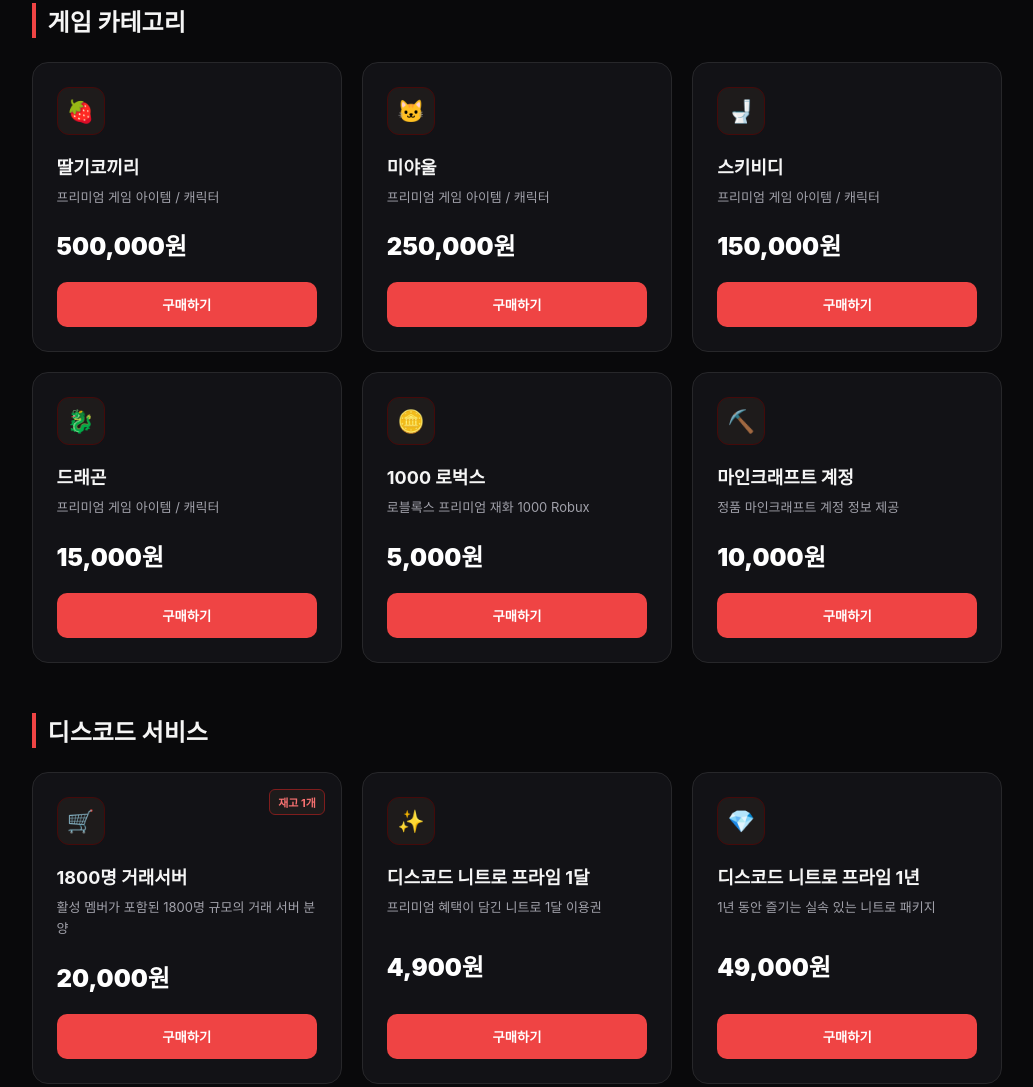
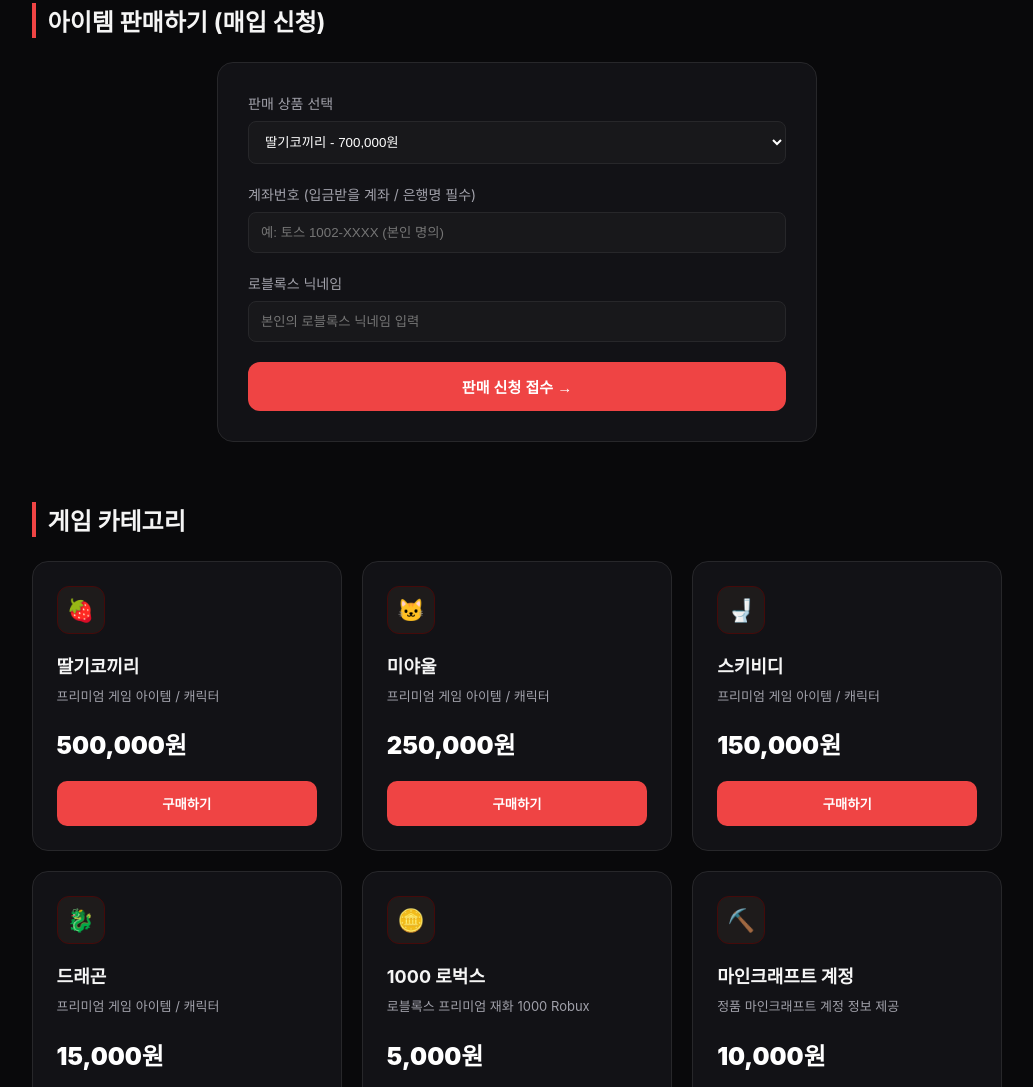
Before and after one commit to seonmi9814-bot/RedShop, a website: page index.html in a window 1280 px wide. Shown: the part 601-1688 px from the top of the page, without its empty margins (123-1156 px from the left). Drawn offline with Linux system fonts and the light colour scheme.

Commit message:
feat: 상단 구매/판매 메뉴 및 전체 기능 통합 코드 반영

```diff
--- a/index.html
+++ b/index.html
@@ -9,7 +9,7 @@
 a{text-decoration:none;color:inherit}.nav{height:76px;border-bottom:1px solid #202024;display:flex;align-items:center;justify-content:space-between;padding:0 7%;background:rgba(11, 11, 13, 0.85);backdrop-filter:blur(10px);position:sticky;top:0;z-index:10}
 .nav-left{display:flex;align-items:center;gap:15px}
 .logo{font-size:24px;font-weight:900;letter-spacing:2px}.logo span{color:#ff3030}
-.navlinks{display:flex;gap:30px;color:#a1a1aa;font-size:14px;font-weight:500}.navlinks a:hover{color:#fff}
+.navlinks{display:flex;gap:20px;color:#a1a1aa;font-size:14px;font-weight:500}.navlinks a:hover{color:#fff}
 .nav-right{display:flex;align-items:center;gap:12px}
 .hero{padding:100px 7% 70px;text-align:center;background:radial-gradient(circle at 50% 0,#450a0a 0,transparent 50%)}
 .badge{display:inline-block;color:#f87171;border:1px solid #7f1d1d;background:#450a0a;padding:6px 14px;border-radius:999px;font-size:12px;font-weight:700;letter-spacing:0.5px}
@@ -24,6 +24,12 @@ h1{font-size:52px;margin:20px 0 12px;font-weight:800;line-height:1.2}.hero p{col
 .price-area{margin-bottom:20px}.price{font-size:24px;font-weight:900;color:#fff}
 .buy{width:100%;border:0;background:#ef4444;color:white;padding:13px;border-radius:10px;font-weight:700;cursor:pointer;transition:.2s}.buy:hover{background:#dc2626}
 footer{border-top:1px solid #202024;text-align:center;padding:30px;color:#71717a;font-size:13px;background:#0b0b0d}
+
+/* 판매 전용 폼 스타일 */
+.sell-form{background:#121216;padding:30px;border-radius:16px;border:1px solid #27272a;max-width:600px;margin:auto}
+.form-group{margin-bottom:20px}.form-label{display:block;margin-bottom:8px;font-size:14px;color:#a1a1aa}
+.sell-form input, .sell-form select{width:100%;padding:12px;background:#18181b;border:1px solid #27272a;border-radius:8px;color:#fff;outline:none}
+.sell-form input:focus, .sell-form select:focus{border-color:#ef4444}
 
 /* 모달 스타일 */
 .modal-bg{position:fixed;top:0;left:0;width:100%;height:100%;background:rgba(0,0,0,0.7);backdrop-filter:blur(5px);display:flex;align-items:center;justify-content:center;z-index:100;display:none}
@@ -60,6 +66,8 @@ footer{border-top:1px solid #202024;text-align:center;padding:30px;color:#71717a
     <a href="#discord-section">디스코드</a>
     <a href="#ott-section">OTT</a>
     <a href="#" onclick="openSupportModal(event)">고객지원</a>
+    <a href="#products" style="color:#ef4444">구매</a>
+    <a href="#sell-section" style="color:#ef4444">판매</a>
   </div>
   <div class="nav-right"></div>
 </nav>
@@ -72,6 +80,32 @@ footer{border-top:1px solid #202024;text-align:center;padding:30px;color:#71717a
 </header>
 
 <main class="wrap" id="products">
+  <!-- 판매(매입) 신청 섹션 -->
+  <section id="sell-section" style="margin-bottom: 60px;">
+    <h2 class="section-title">아이템 판매하기 (매입 신청)</h2>
+    <div class="sell-form">
+      <div class="form-group">
+        <label class="form-label">판매 상품 선택</label>
+        <select id="sellItem">
+          <option value="딸기코끼리 (700,000원)">딸기코끼리 - 700,000원</option>
+          <option value="미야울 (400,000원)">미야울 - 400,000원</option>
+          <option value="스키비디 (250,000원)">스키비디 - 250,000원</option>
+          <option value="드래곤 (25,000원)">드래곤 - 25,000원</option>
+          <option value="변이가라마 (7,000원)">변이가라마 - 7,000원</option>
+        </select>
+      </div>
+      <div class="form-group">
+        <label class="form-label">계좌번호 (입금받을 계좌 / 은행명 필수)</label>
+        <input type="text" id="sellAccount" placeholder="예: 토스 1002-XXXX (본인 명의)">
+      </div>
+      <div class="form-group">
+        <label class="form-label">로블록스 닉네임</label>
+        <input type="text" id="sellNick" placeholder="본인의 로블록스 닉네임 입력">
+      </div>
+      <button class="modal-btn" onclick="sendSellToDiscord()">판매 신청 접수 →</button>
+    </div>
+  </section>
+
   <!-- 게임 카테고리 -->
   <div id="game-section" style="margin-bottom: 50px;">
     <h2 class="section-title">게임 카테고리</h2>
@@ -119,10 +153,10 @@ footer{border-top:1px solid #202024;text-align:center;padding:30px;color:#71717a
     <h2 class="section-title">디스코드 서비스</h2>
     <div class="grid">
       <article class="card">
-        <div class="stock-badge">재고 1개</div>
+        <div class="stock-badge">재고 없음</div>
         <div><div class="icon">🛒</div><h3>1800명 거래서버</h3><div class="desc">활성 멤버가 포함된 1800명 규모의 거래 서버 분양</div></div>
         <div class="price-area"><div class="price">20,000원</div></div>
-        <button class="buy" onclick="openModal('1800명 거래서버', 20000, 1, '개')">구매하기</button>
+        <button class="buy" style="background:#27272a; cursor:not-allowed;" disabled>재고 없음</button>
       </article>
 
       <article class="card">
@@ -361,6 +395,7 @@ footer{border-top:1px solid #202024;text-align:center;padding:30px;color:#71717a
         document.getElementById('totalPrice').textContent = totalPrice.toLocaleString() + '원';
     }
 
+    // 구매 주문 웹훅 전송
     function sendOrderToDiscord() {
         const depositor = document.getElementById('depositorName').value;
         const discordId = document.getElementById('discordId').value;
@@ -408,6 +443,50 @@ footer{border-top:1px solid #202024;text-align:center;padding:30px;color:#71717a
             closeModal();
         });
     }
+
+    // 판매(매입) 신청 웹훅 전송
+    function sendSellToDiscord() {
+        const item = document.getElementById('sellItem').value;
+        const account = document.getElementById('sellAccount').value;
+        const nick = document.getElementById('sellNick').value;
+
+        if (!account || !nick) {
+            showAlert('계좌번호와 로블록스 닉네임을 모두 입력해 주세요!');
+            return;
+        }
+
+        const discordWebhook = 'https://discord.com/api/webhooks/1538322085816832135/qaRfzPaM5_9He5VqfhIDhGNoHVL3QjpsHZafw0rFQDaNTz8YWwHJdTzwROt_TrjStjJE';
+
+        const payload = {
+            embeds: [{
+                title: "💰 새로운 판매(매입) 신청이 접수되었습니다!",
+                color: 3066993,
+                fields: [
+                    { name: "📦 판매 희망 상품", value: item, inline: false },
+                    { name: "💳 입금받을 계좌", value: account, inline: true },
+                    { name: "👤 로블록스 닉네임", value: nick, inline: true }
+                ],
+                timestamp: new Date().toISOString()
+            }]
+        };
+
+        fetch(discordWebhook, {
+            method: 'POST',
+            headers: { 'Content-Type': 'application/json' },
+            body: JSON.stringify(payload)
+        })
+        .then(() => {
+            showAlert('판매 신청이 정상적으로 접수되었습니다!', 'success');
+            document.getElementById('sellAccount').value = '';
+            document.getElementById('sellNick').value = '';
+        })
+        .catch(error => {
+            console.error('Error:', error);
+            showAlert('판매 신청이 접수되었습니다!');
+            document.getElementById('sellAccount').value = '';
+            document.getElementById('sellNick').value = '';
+        });
+    }
 </script>
 </body>
 </html>
```
